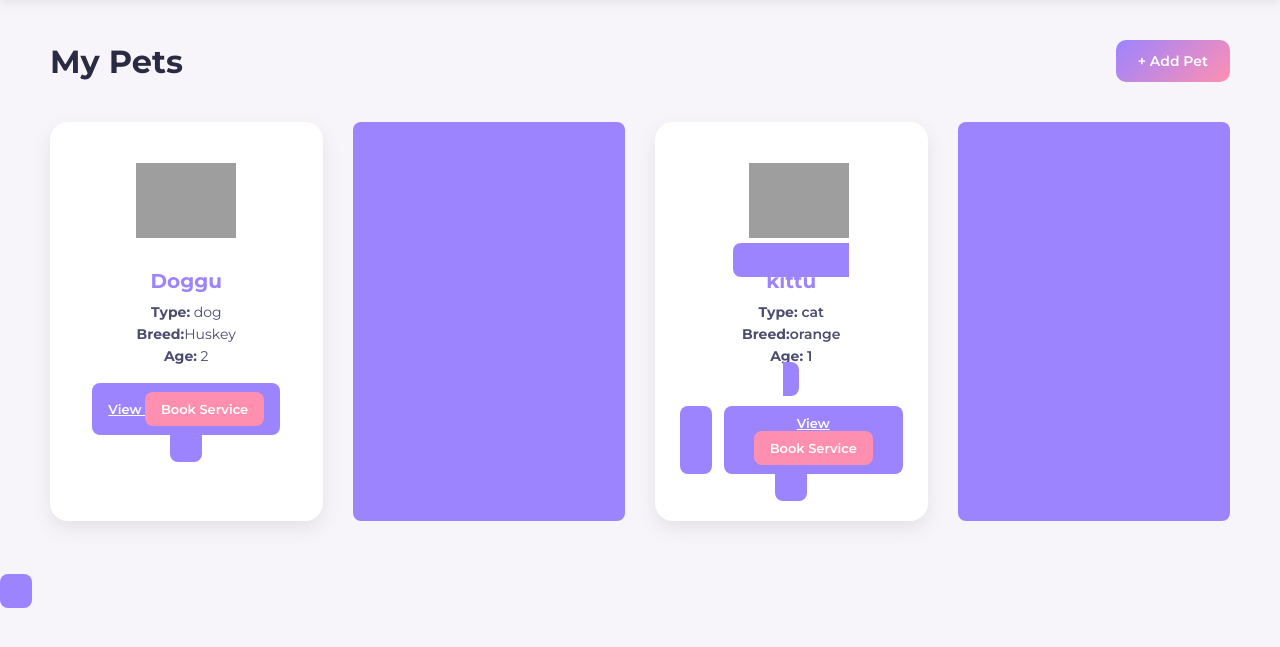
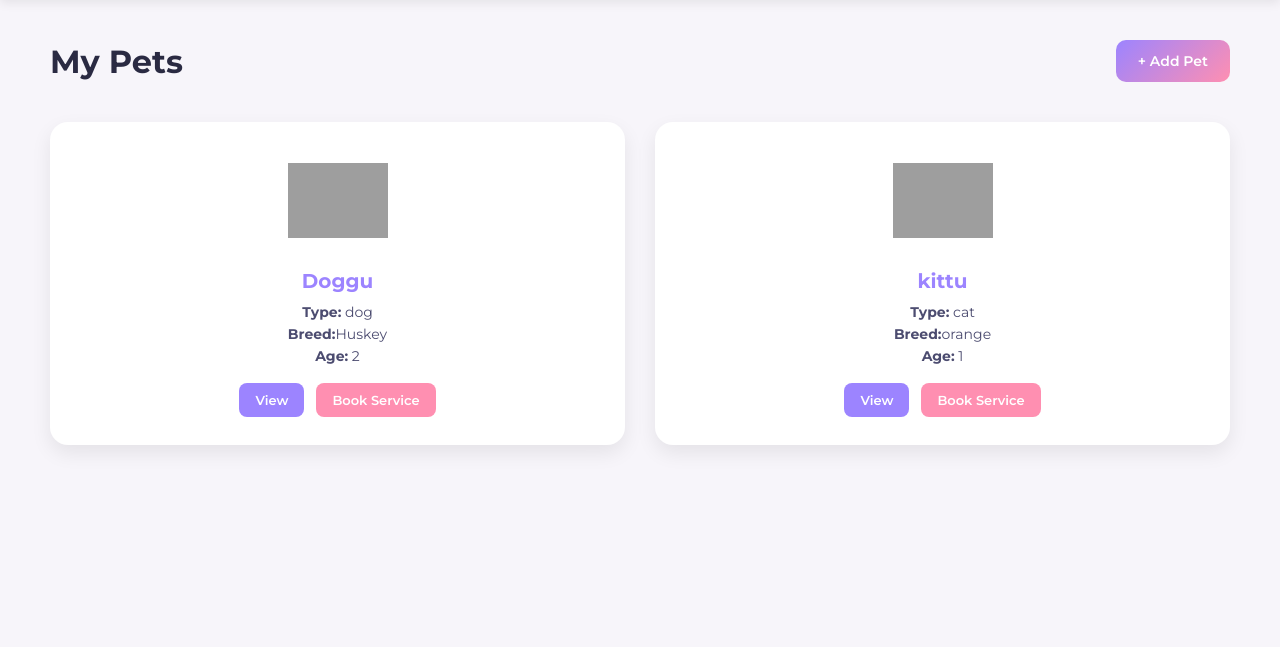
Before and after one commit to Rohini6697/pawsomecare, a Django app: template PetCare/templates/customer/my_pets.html in a window 1280 px wide. Shown: the part 85-732 px from the top of the page. Run offline with Django 5.2, Linux system fonts and the light colour scheme; the template is opened without the code that fills it: values that come from a table or form of the project are taken from there, others are empty; data comes from the database, SQL or seed files in the repository; grey boxes are pictures that could not be loaded.

Commit message:
changes made

```diff
--- a/PetCare/templates/customer/my_pets.html
+++ b/PetCare/templates/customer/my_pets.html
@@ -56,8 +56,8 @@
             <p><strong>Age:</strong> {{p.age}}</p>
 
             <div class="pet-actions">
-                <a href="{% url 'update_pet' %}"
-                <button class="view-btn">View</button>
+                <a href="{% url 'update_pet' %}">
+                <button class="view-btn">View</button></a>
                 <button class="book-btn">Book Service</button>
             </div>
         </div>
```
